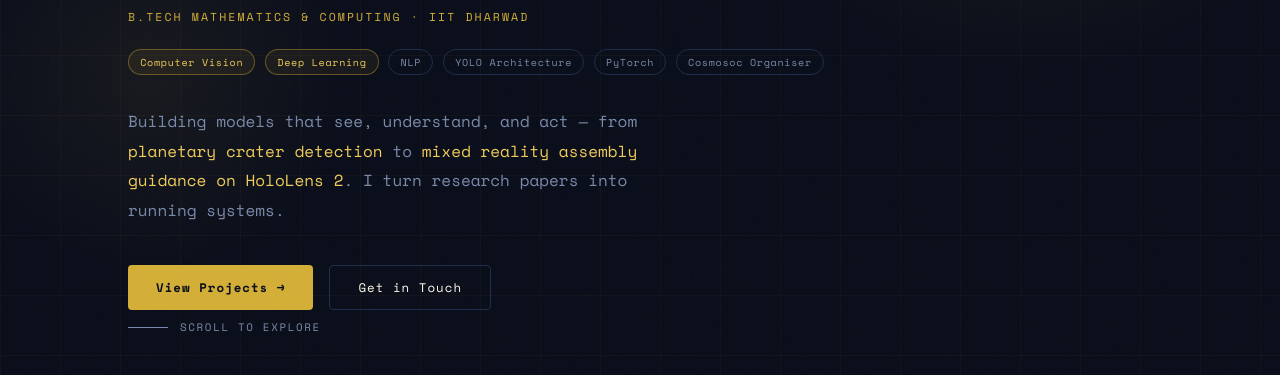
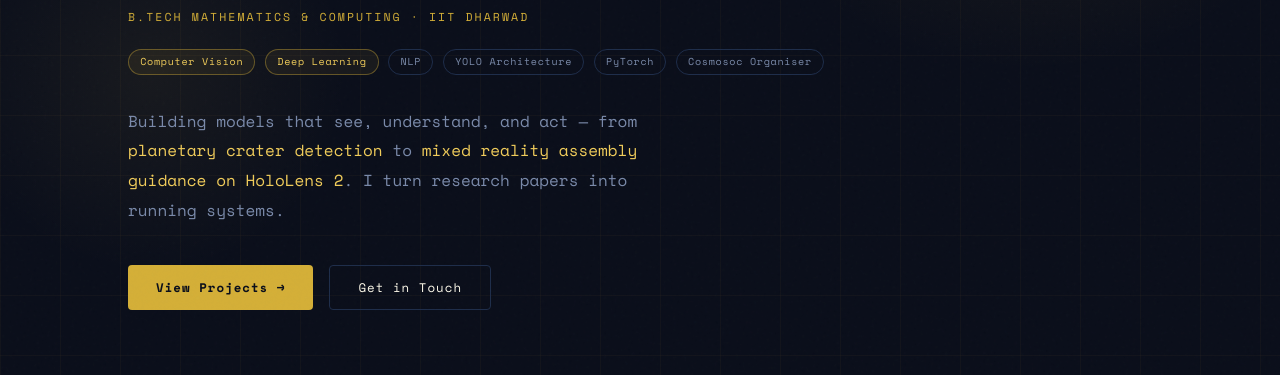
Before and after one commit to dhanunjaya007/dhanunjaya007.github.io, a plain HTML site: page index.html in a window 1280 px wide. Shown: the part 425-800 px from the top of the page. Drawn offline with nearby package versions, Linux system fonts and the light colour scheme.

Commit message:
Update index.html

```diff
--- a/index.html
+++ b/index.html
@@ -59,8 +59,7 @@
   .btn-primary:hover { background:var(--accent-light); transform:translateY(-2px); box-shadow:0 8px 30px rgba(212,175,55,0.4); }
   .btn-outline { background:transparent; color:var(--text); border:1px solid var(--border); }
   .btn-outline:hover { border-color:var(--accent); color:var(--accent-light); transform:translateY(-2px); }
-  .hero-scroll { position:absolute; bottom:2.5rem; left:10vw; font-family:var(--mono); font-size:0.68rem; color:var(--muted); letter-spacing:0.15em; display:flex; align-items:center; gap:0.75rem; opacity:0; animation:fadeUp 0.7s ease forwards 1.2s; }
-  .hero-scroll::before { content:''; width:40px; height:1px; background:var(--muted); }
+  .hero-scroll { display:none; }
 
   section { padding:7rem 10vw; position:relative; }
   .section-label { font-family:var(--mono); font-size:0.68rem; color:var(--accent); letter-spacing:0.25em; text-transform:uppercase; margin-bottom:1rem; }
```
